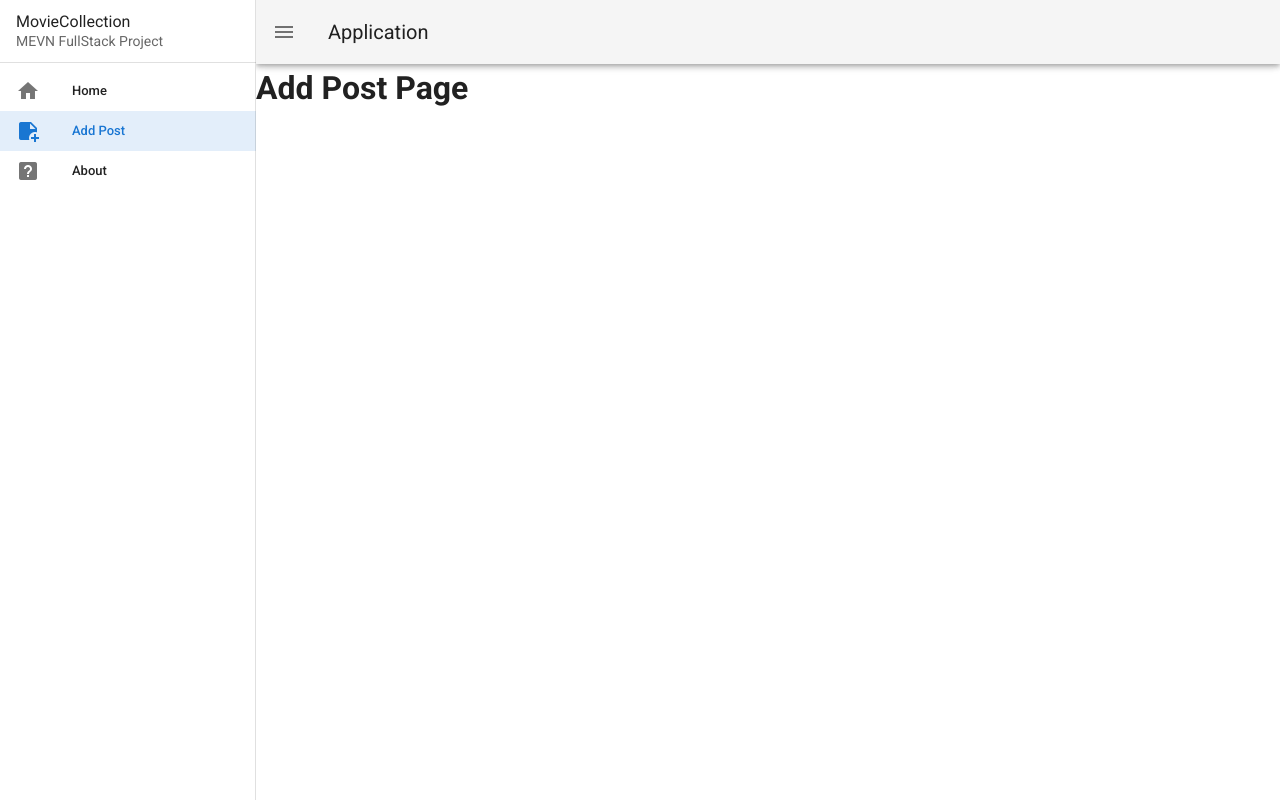
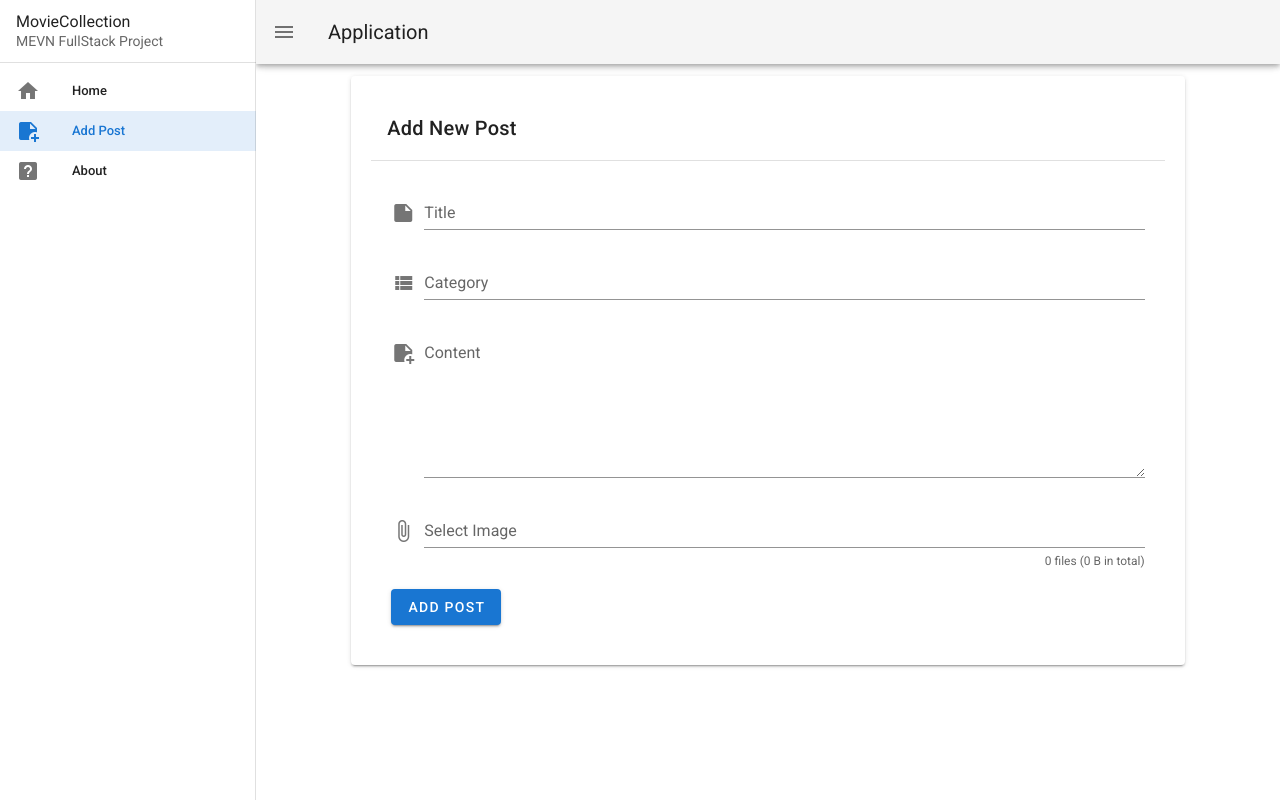
Before and after one commit to gayathribuddhika/Simple_Movie_Application, a Vue app in the folder client/: page /add-post in a window 1280 px wide. Built offline with nearby package versions, Linux system fonts and the light colour scheme.

Commit message:
create add post and set basic validations

```diff
--- a/client/src/views/AddPost.vue
+++ b/client/src/views/AddPost.vue
@@ -1,3 +1,29 @@
 <template>
-    <h1>Add Post Page</h1>
+    <v-container>
+        <v-row no-gutters>
+            <v-col sm="10" class="mx-auto">
+                <v-card class="pa-5">
+                    <v-card-title>Add New Post</v-card-title>
+                    <v-divider></v-divider>
+                    <v-form ref="form" class="pa-5" enctype="multipart/form-data">
+                        <v-text-field label="Title" prepend-icon="mdi-note" :rules="rules"></v-text-field>
+                        <v-text-field label="Category" prepend-icon="mdi-view-list" :rules="rules"></v-text-field>
+                        <v-textarea label="Content" prepend-icon="mdi-note-plus" :rules="rules"></v-textarea>
+                        <v-file-input label="Select Image" :rules="rules" show-size counter multiple></v-file-input>
+                        <v-btn type="submit" color="primary" class="mt-5">Add Post</v-btn>
+                    </v-form>
+                </v-card>
+            </v-col>
+        </v-row>
+    </v-container>
 </template>
+
+<script>
+export default {
+    data() {
+        return {
+            rules:[(value) => !!value || "This field is required"],
+        }
+    }
+}
+</script>
--- a/client/src/views/Post.vue
+++ b/client/src/views/Post.vue
@@ -1,6 +1,6 @@
 <template>
   <v-container>
-    <v-row>
+    <v-row no-gutters>
       <v-col sm="10" class="pa-4 mx-auto">
         <v-card class="pa-2">
           <v-img :src="`/${post.image}`"></v-img>
@@ -10,8 +10,8 @@
                 <v-btn small outlined color="primary">{{post.category}}</v-btn>
               </v-col>
               <v-col sm="10" class="d-flex justify-end">
-                <v-btn color="sucess">Edit</v-btn>
-                <v-btn color="red">Delete</v-btn>
+                <v-btn color="sucess" text>Edit</v-btn>
+                <v-btn color="red" text>Delete</v-btn>
               </v-col>
             </v-row>
           </v-card-actions>
```
